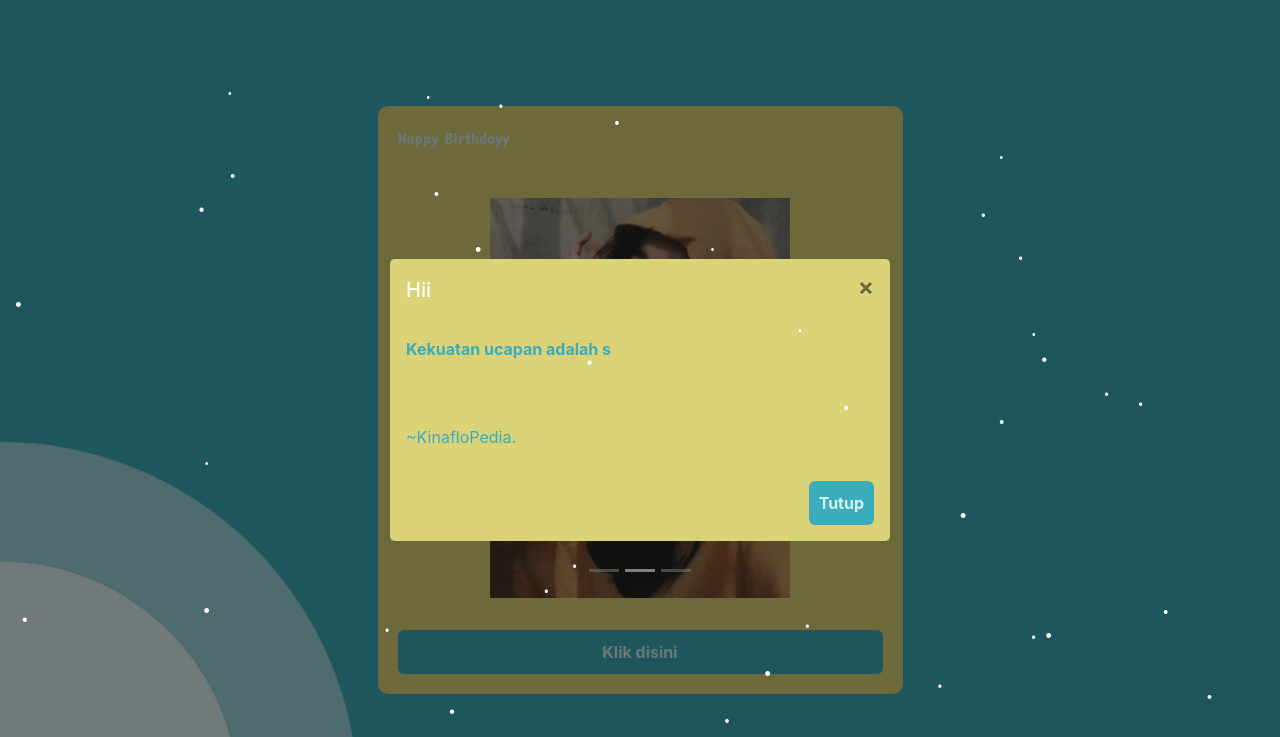
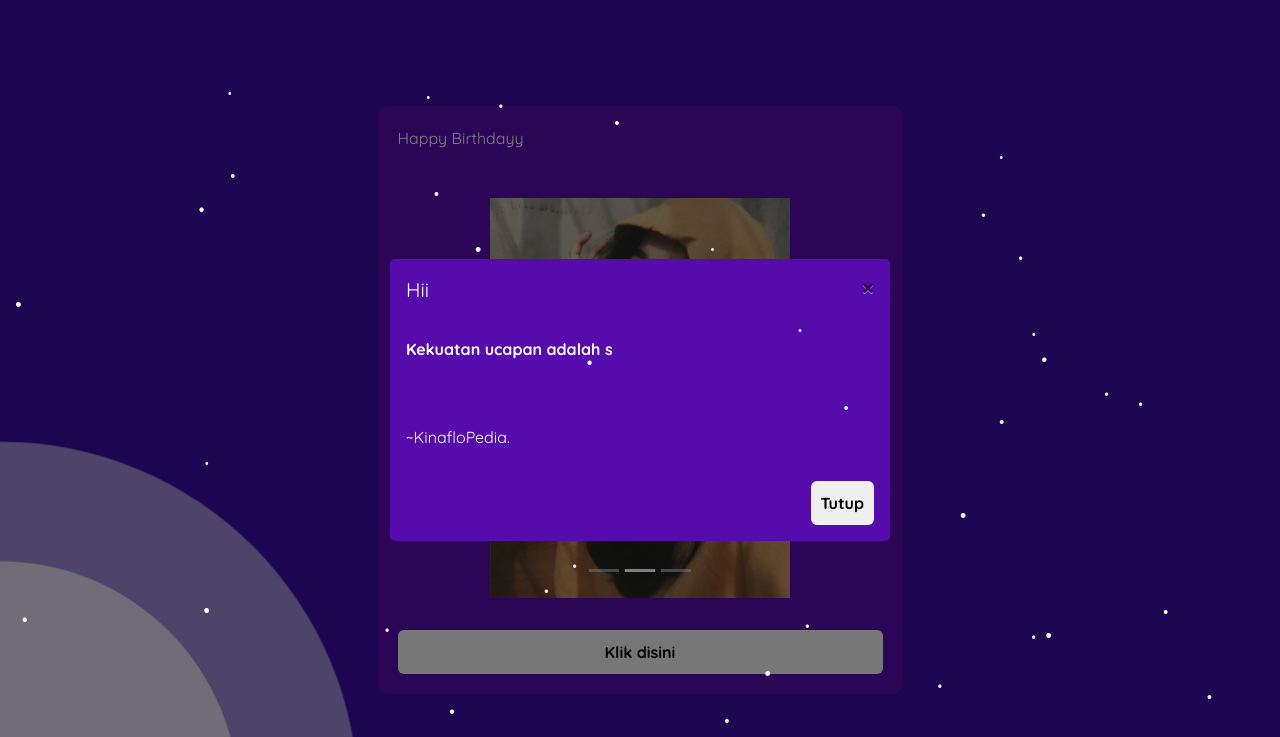
Before and after one commit to xsohe/Happy-Birthday, a plain HTML site: page index.html in a window 1280 px wide. Both pictures are taken after a click on the button "Klik disini". Shown: the top 737 px of the page. Drawn offline with nearby package versions, Linux system fonts and the light colour scheme.

Commit message:
Update style.css

```diff
--- a/assets/css/style.css
+++ b/assets/css/style.css
@@ -1,3 +1,5 @@
+@import url('https://fonts.googleapis.com/css?family=Quicksand:400,700&display=swap');
+
 * {
     outline: none !important;
     border: none !important;
@@ -6,7 +8,9 @@
 
 .bodi {
     height: 100vh;
-    background-color: #3bacbb;
+    background-color: #3a0ca3;
+    font-family: 'Quicksand';
+
 }
 
 .card {
@@ -20,28 +24,26 @@
     flex-direction: column;
     min-width: 0;
     word-wrap: break-word;
-    background-color: #dbd377 !important;
+    background-color: #560bad !important;
     background-clip: border-box;
     border: 0px solid rgba(0, 0, 0, 0) !important;
     border-radius: 10px !important;
 }
 
 .judul {
-    font-family: 'Concert One', cursive;
-    color: #D3F3EE;
+    color: white;
 }
 
 .subjudul {
-    font-family: 'Concert One';
-    color: #3bacbb;
+    color: #560bad;
 }
 
 .tombol {
-    background: #3bacbb;
+    background: #white;
     border: none;
     outline: none;
     border-radius: 6px;
-    color: #D3F3EE;
+    color: #black;
     padding: 10px;
     font-weight: bold;
 }
@@ -52,17 +54,17 @@
     border: none;
     outline: none;
     border-radius: 6px;
-    color: #3bacbb;
+    color: #560bad;
     padding: 10px;
     font-weight: bold;
 }
 
 .modal-content {
-    background-color: #dbd377 !important;
+    background-color: #560bad !important;
 }
 
 .modal-body {
-    color: #3bacbb !important;
+    color: white !important;
 }
 
 .circle {
```
